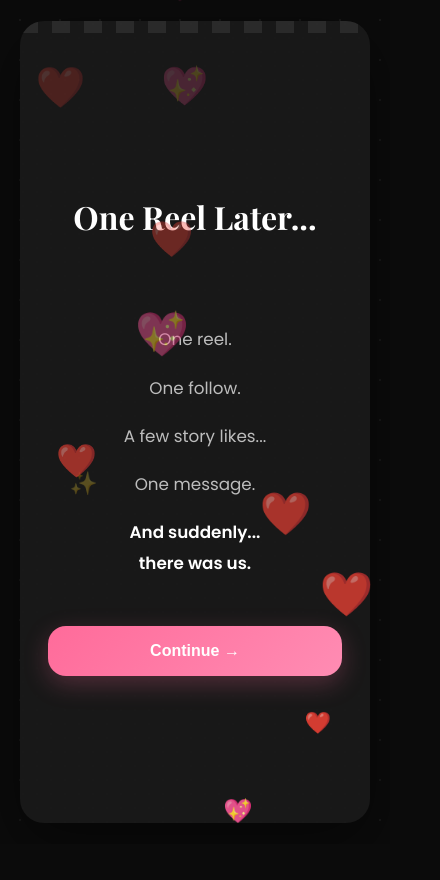
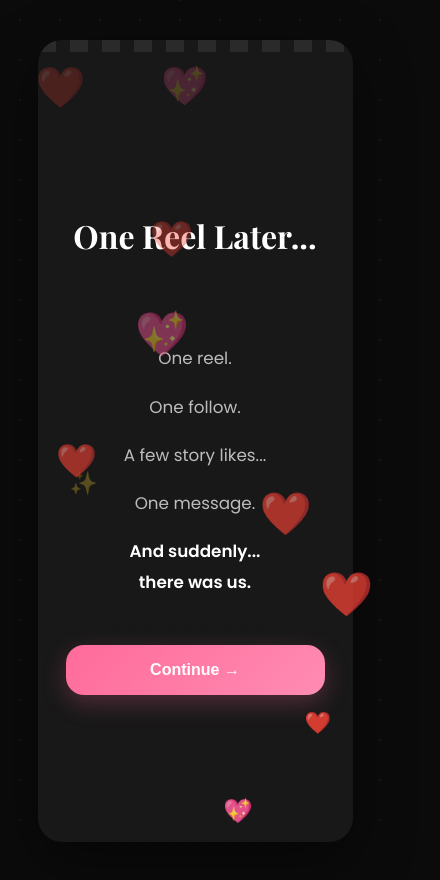
Before and after one commit to asprkltdhd-oss/OneReelLater, a plain HTML site: page index.html in a window 390 px wide. Shown: the top 880 px of the page, 440 px wide, since content can reach past the window. Before the commit the page ends 844 px from the top, so only its background shows below. Drawn offline with nearby package versions, Linux system fonts and the light colour scheme.

Commit message:
Update style.css

```diff
--- a/style.css
+++ b/style.css
@@ -42,8 +42,14 @@ body{
 
     color:white;
 
-    overflow:hidden;
+    overflow-x:hidden;
 
+}
+
+@media(max-width:768px){
+    body{
+        overflow-y:auto;
+    }
 }
 
 /* ---------- STARS BACKGROUND ---------- */
@@ -82,6 +88,14 @@ body{
 
 }
 
+@media(max-width:768px){
+    #book{
+        height:auto;
+        min-height:100vh;
+        overflow:visible;
+    }
+}
+
 /* ---------- PAGE ---------- */
 
 .page{
@@ -112,6 +126,16 @@ body{
 
     visibility .6s;
 
+}
+
+@media(max-width:768px){
+    .page{
+        position:relative;
+        min-height:100vh;
+        align-items:flex-start;
+        padding-top:40px;
+        padding-bottom:40px;
+    }
 }
 
 .page.active{
@@ -146,6 +170,18 @@ body{
 
     overflow:hidden;
 
+    margin:auto;
+
+}
+
+@media(max-width:768px){
+    .paper{
+        max-width:100%;
+        width:90%;
+        min-height:auto;
+        padding:28px;
+        margin:auto;
+    }
 }
 
 /* notebook top */
```
